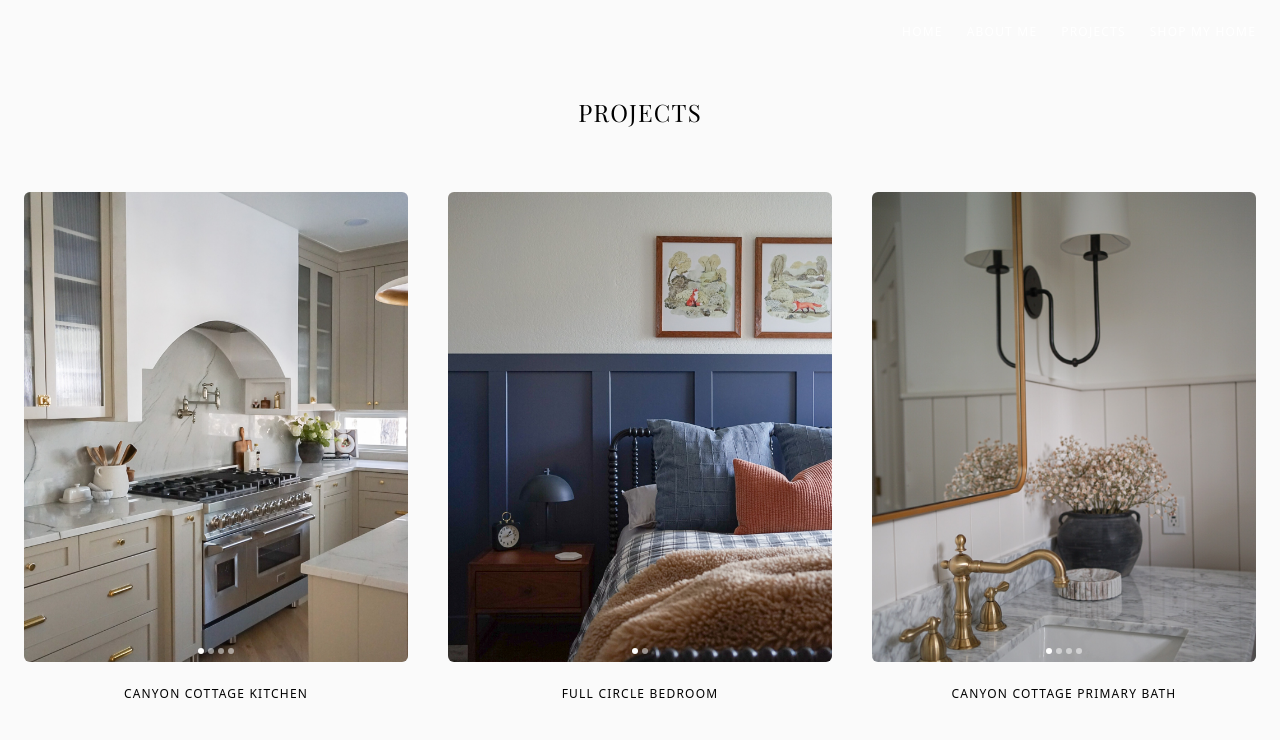
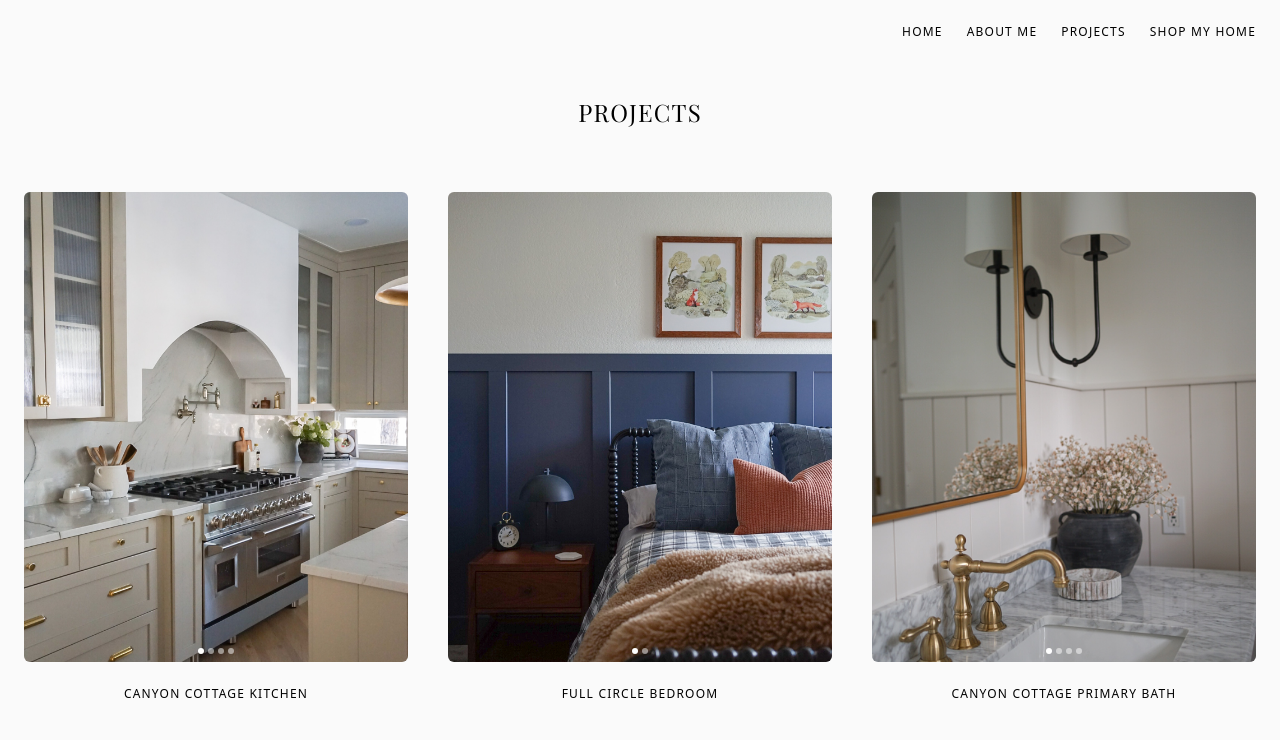
Before and after one commit to HalcyonHaus/halcyonhaus-site, a Next.js app: page /projects in a window 1280 px wide. Shown: the top 740 px of the page. Built offline with nearby package versions, Linux system fonts and the light colour scheme.

Commit message:
Update projects.js

```diff
--- a/pages/projects.js
+++ b/pages/projects.js
@@ -73,25 +73,19 @@ export default function ProjectsPage() {
       </Head>
 
       {/* Navigation */}
-      <header className="absolute top-0 right-0 z-20 p-6 text-xs tracking-widest">
+      <header className="absolute top-0 right-0 z-50 p-6 text-xs tracking-widest">
   <nav className="space-x-6 uppercase font-inter text-xs">
     <Link href="/" passHref legacyBehavior>
-  <a className="transition-colors duration-300 text-white hover:text-neutral-300">Home</a>
+      <a className="transition-colors duration-300 text-black hover:text-neutral-500">Home</a>
     </Link>
     <Link href="/about" passHref legacyBehavior>
-    <a className="transition-colors duration-300 text-white hover:text-neutral-300">
-  About Me
-</a>
+      <a className="transition-colors duration-300 text-black hover:text-neutral-500">About Me</a>
     </Link>
     <Link href="/projects" passHref legacyBehavior>
-    <a className="transition-colors duration-300 text-white hover:text-neutral-300">
-  Projects
-</a>
+      <a className="transition-colors duration-300 text-black hover:text-neutral-500">Projects</a>
     </Link>
     <Link href="/shop" passHref legacyBehavior>
-    <a className="transition-colors duration-300 text-white hover:text-neutral-300">
-  Shop My Home
-</a>
+      <a className="transition-colors duration-300 text-black hover:text-neutral-500">Shop My Home</a>
     </Link>
   </nav>
 </header>
```
Lines whose indentation alone changed are shown as unchanged.
